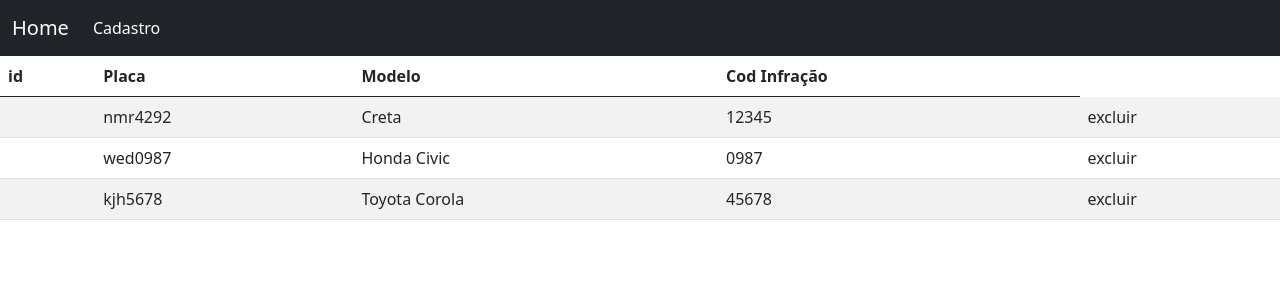
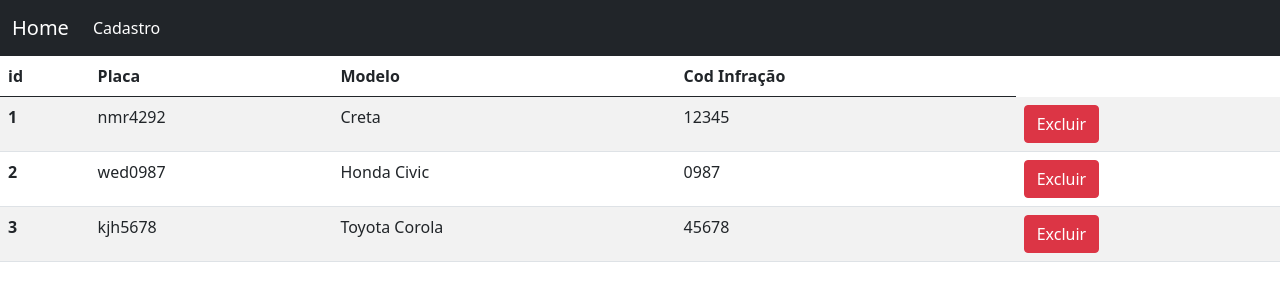
Before and after one commit to RamonFern/bloco, an Angular app: page / in a window 1280 px wide. Shown: the top 300 px of the page. Built offline with nearby package versions, Linux system fonts and the light colour scheme; data requests are answered from the project's data file.

Commit message:
Método DELETE

```diff
--- a/db.json
+++ b/db.json
@@ -1,16 +1,19 @@
 {
   "veiculos": [
     {
+      "id": 1,
       "placa": "nmr4292",
       "modelo": "Creta",
       "codInfracao": "12345"
     },
     {
+      "id": 2,
       "placa": "wed0987",
       "modelo": "Honda Civic",
       "codInfracao": "0987"
     },
     {
+      "id": 3,
       "placa": "kjh5678",
       "modelo": "Toyota Corola",
       "codInfracao": "45678"
--- a/src/app/home/home.component.html
+++ b/src/app/home/home.component.html
@@ -9,11 +9,11 @@
     </thead>
     <tbody>
       <tr *ngFor="let v of veiculos">
-        <th scope="row" >{{v.id}}</th>
+        <th>{{v.id}}</th>
         <td>{{v.placa}}</td>
         <td>{{v.modelo}}</td>
         <td>{{v.codInfracao}}</td>
-        <td>excluir</td>
+        <td><button type="button" class="btn btn-danger" (click)="excluirVeiculo(v.id)">Excluir</button></td>
       </tr>
 
     </tbody>
--- a/src/app/home/home.component.ts
+++ b/src/app/home/home.component.ts
@@ -23,4 +23,14 @@ export class HomeComponent implements OnInit {
     }, 100)
     })
   }
+
+  excluirVeiculo = (id: any) => {
+    this.veiculoService.excluirVeiculo(id).subscribe(
+      success => console.log("Deletado com sucessso!"),
+      error => console.log("Não foi possivel Excluir este veiculo!..."),
+      () => console.log("Requisição completa")
+    )
+    this.ngOnInit();
   }
+
+  }
--- a/src/app/service/veiculo.service.ts
+++ b/src/app/service/veiculo.service.ts
@@ -15,4 +15,8 @@ export class VeiculoService {
   listar(){
     return this.http.get<Veiculo[]>(`${this.API}`)
   }
+
+  excluirVeiculo(id: any){
+    return this.http.delete(`${this.API}/${id}`)
+  }
 }
```
Lines whose indentation alone changed are shown as unchanged.
